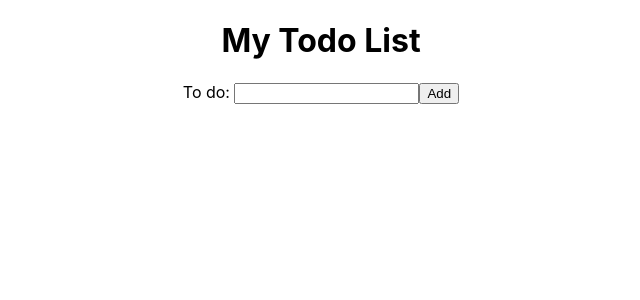
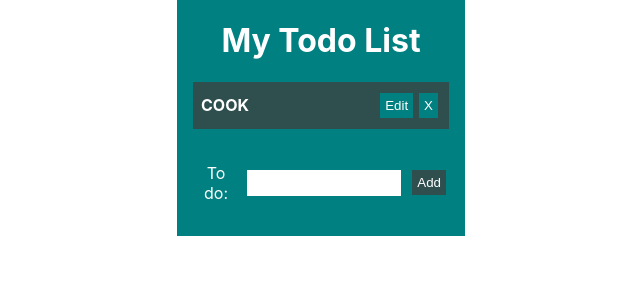
Before and after one commit to zsorosz/todo_app, a React (Create React App) app: page / in a window 1280 px wide. Shown: the top 300 px of the page, without its empty margins (319-959 px from the left). Built offline with nearby package versions, Linux system fonts and the light colour scheme.

Commit message:
Add styles

```diff
--- /dev/null
+++ b/src/NewTodoForm.css
@@ -0,0 +1,22 @@
+.NewTodoForm {
+    display: flex;
+    align-items: center;
+    margin: 2rem 0;
+    color: white;
+}
+
+.NewTodoForm-input {
+    border: none;
+    height: 1.5rem;
+    width: 60%;
+    margin: .5rem;
+}
+
+.NewTodoForm-button {
+    background-color: darkslategray;
+    border: none;
+    color: white;
+    margin: 3px;
+    padding: 5px;
+    cursor: pointer;
+}
--- a/src/NewTodoForm.js
+++ b/src/NewTodoForm.js
@@ -1,4 +1,5 @@
-import React, { Component } from 'react'
+import React, { Component } from 'react';
+import './NewTodoForm.css';
 
 class NewTodoForm extends Component {
     constructor(props){
@@ -17,16 +18,17 @@ class NewTodoForm extends Component {
     }
     render(){
         return (
-            <form onSubmit={this.handleSubmit}>
+            <form className="NewTodoForm" onSubmit={this.handleSubmit}>
                 <label htmlFor="newTodo">To do: </label>
                 <input
+                    className="NewTodoForm-input"
                     type="text"
                     name="newTodo"
                     id="newTodo"
                     value={this.state.newTodo}
                     onChange={this.handleChange}>
                 </input>
-                <button>Add</button>
+                <button className="NewTodoForm-button">Add</button>
             </form>
         )
     }
--- /dev/null
+++ b/src/Todo.css
@@ -0,0 +1,28 @@
+.Todo {
+    display: flex;
+    align-items: flex-start;
+    padding: .5rem;
+    margin-bottom: 1px;
+    background-color: darkslategray;
+}
+
+.Todo-task {
+    margin-right: auto;
+    align-self: center;
+    color: white;
+    font-weight: 700;
+    text-transform: uppercase;
+}
+
+.Todo-button {
+    background-color: teal;
+    border: none;
+    color: white;
+    margin: 3px;
+    padding: 5px;
+    cursor: pointer;
+}
+
+.Todo-button__edit {
+
+}
--- a/src/Todo.js
+++ b/src/Todo.js
@@ -1,5 +1,6 @@
 import React, { Component } from 'react'
 import TodoEditor from './TodoEditor';
+import './Todo.css';
 
 class Todo extends Component {
     constructor(props){
@@ -28,10 +29,10 @@ class Todo extends Component {
             )
         } else {
             return (
-                <div>
-                    <div>{this.props.task}</div>
-                    <button onClick={this.handleEdit}>Edit</button>
-                    <button onClick={this.handleDelete}>x</button>
+                <div className="Todo">
+                    <div className="Todo-task">{this.props.task}</div>
+                    <button className="Todo-button Todo-button__edit" onClick={this.handleEdit}>Edit</button>
+                    <button className="Todo-button Todo-button__delete" onClick={this.handleDelete}>X</button>
                 </div>
                 )
         }
--- /dev/null
+++ b/src/TodoEditor.css
@@ -0,0 +1,16 @@
+.TodoEditor {
+    display: flex;
+    justify-content: center;
+    padding: .5rem;
+    margin-bottom: 1px;
+    background-color: darkslategray;
+}
+
+.TodoEditor-button {
+    background-color: teal;
+    border: none;
+    color: white;
+    margin: 3px;
+    padding: 5px;
+    cursor: pointer;
+}
--- a/src/TodoEditor.js
+++ b/src/TodoEditor.js
@@ -1,4 +1,5 @@
-import React, { Component } from 'react'
+import React, { Component } from 'react';
+import './TodoEditor.css';
 
 class TodoEditor extends Component {
     constructor(props){
@@ -13,19 +14,19 @@ class TodoEditor extends Component {
     handleSubmit(evt){
         evt.preventDefault();
         this.props.editTodo(this.state.editTodo);
-        // this.setState({newTodo: ""});
     }
     render(){
         return (
-            <form onSubmit={this.handleSubmit}>
+            <form className="TodoEditor" onSubmit={this.handleSubmit}>
                 <input
+                    className="TodoEditor-input"
                     value={this.state.editTodo}
                     type="text"
                     name="editTodo"
                     id="editTodo"
                     onChange={this.handleChange}>
                 </input>
-                <button>Save</button>
+                <button className="TodoEditor-button">Save</button>
             </form>
         )
     }
--- /dev/null
+++ b/src/TodoList.css
@@ -0,0 +1,12 @@
+.TodoList {
+    display: flex;
+    flex-direction: column;
+    width: 20vw;
+    margin: auto;
+    padding: 0 1rem;
+    background-color: teal;
+}
+
+.TodoList-header {
+    color: white;
+}
--- a/src/TodoList.js
+++ b/src/TodoList.js
@@ -1,11 +1,12 @@
 import React, { Component } from 'react'
 import NewTodoForm from './NewTodoForm';
 import Todo from './Todo';
+import './TodoList.css';
 
 class TodoList extends Component {
     constructor(props){
         super(props);
-        this.state = {todos: []};
+        this.state = {todos: ["cook"]};
         this.addTodo = this.addTodo.bind(this);
         this.removeTodo = this.removeTodo.bind(this);
         this.updateTodo = this.updateTodo.bind(this);
@@ -36,8 +37,8 @@ class TodoList extends Component {
     }
     render(){
         return (
-            <div>
-                <h1>My Todo List</h1>
+            <div className="TodoList">
+                <h1 className="TodoList-header">My Todo List</h1>
                 {this.renderItems()}
                 <NewTodoForm addTodo={this.addTodo}/>
             </div>
```
